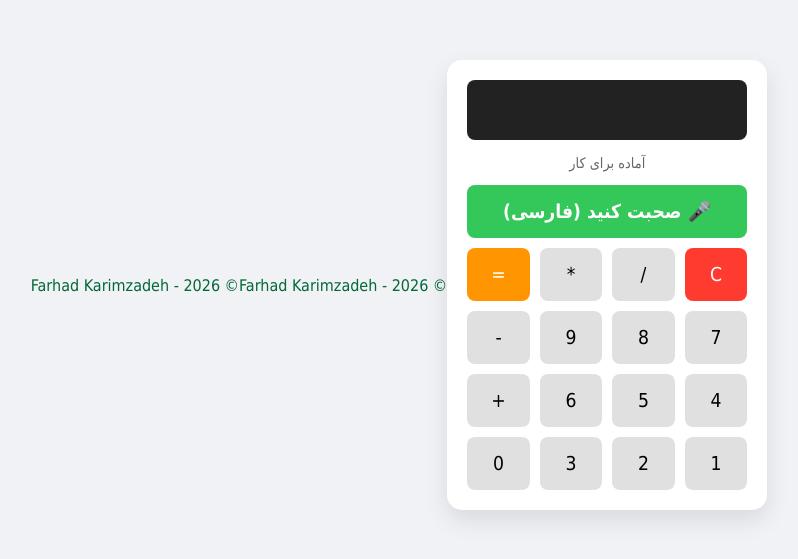
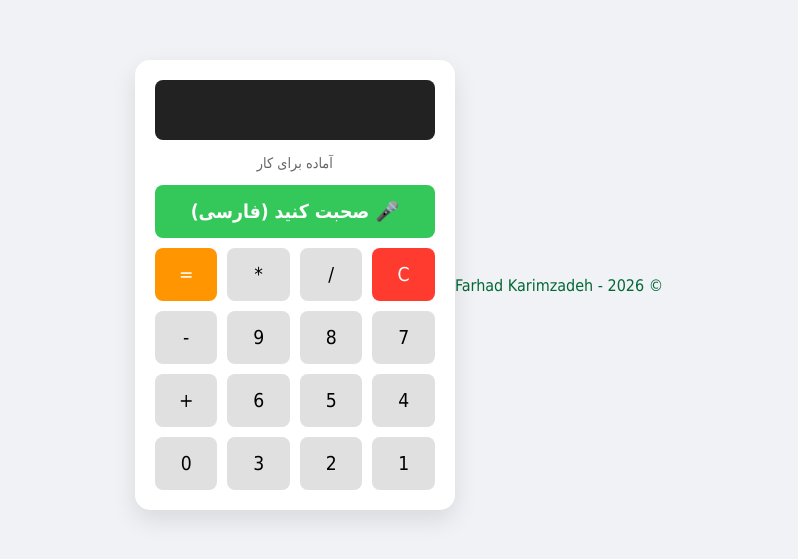
Before and after one commit to faravar/calculator, a plain HTML site: page vcalculator.html in a window 1280 px wide. Shown: the part 115-674 px from the top of the page, without its empty margins (241-1039 px from the left). Drawn offline with Linux system fonts and the light colour scheme.

Commit message:
Update vcalculator.html

```diff
--- a/vcalculator.html
+++ b/vcalculator.html
@@ -24,6 +24,8 @@
     </style>
 </head>
 <body>
+      <div><a href="https://www.karimzaadeh.ir" target="_blank" rel="noopener noreferrer" style="text-decoration: none;color: #036836;"> &copy; Farhad Karimzadeh - 2026 </a></div>
+
 
 <div class="calculator">
     <input type="text" id="screen" class="screen" readonly />
@@ -53,7 +55,6 @@
         <button onclick="appendValue('0')">0</button>
     </div>
 </div>
-    <div><a href="https://www.karimzaadeh.ir" target="_blank" rel="noopener noreferrer" style="text-decoration: none;color: #036836;"> &copy; Farhad Karimzadeh - 2026 </a></div>
 
 <script>
     const screen = document.getElementById('screen');
@@ -138,6 +139,3 @@
 </body>
 
 </html>
- <footer >
-    <a href="https://www.karimzaadeh.ir" target="_blank" rel="noopener noreferrer" style="text-decoration: none;color: #036836;"> &copy; Farhad Karimzadeh - 2026 </a>
-</footer>
```
